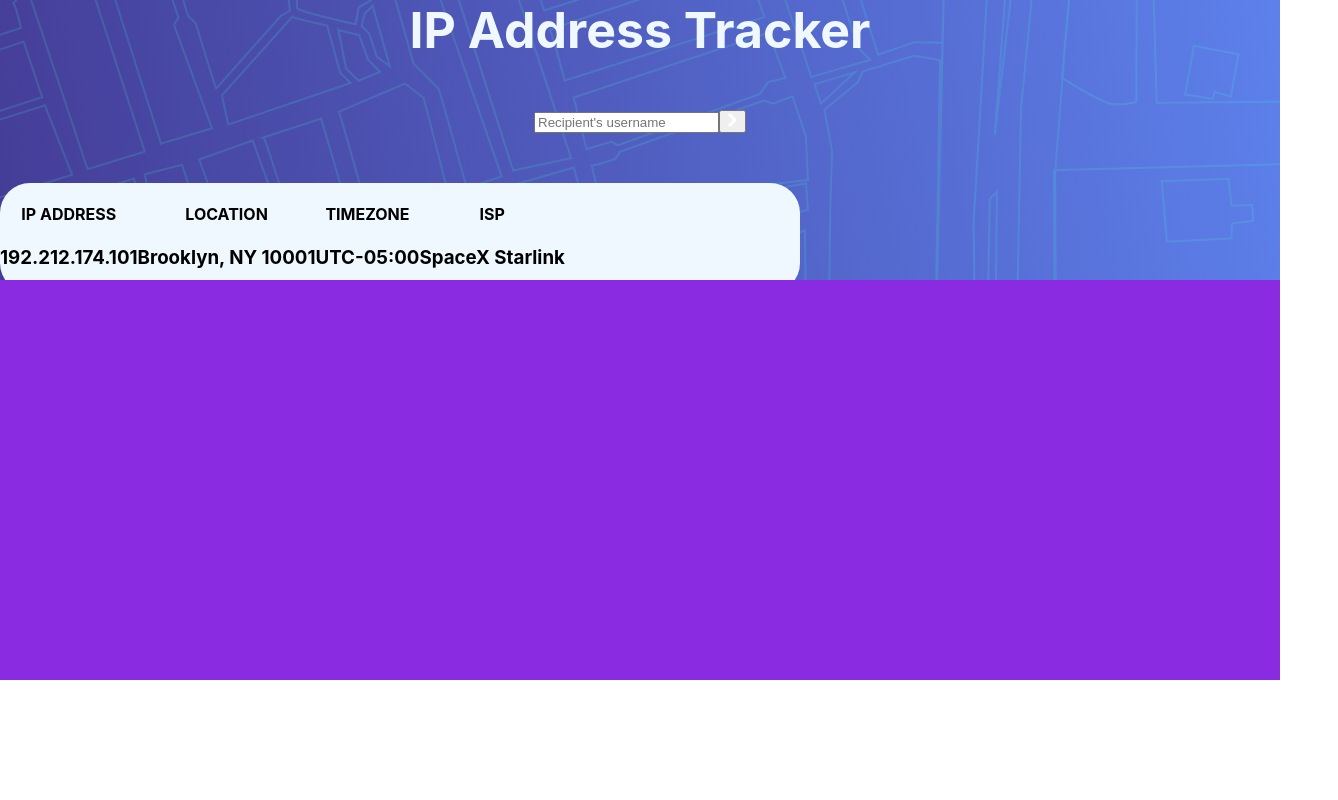
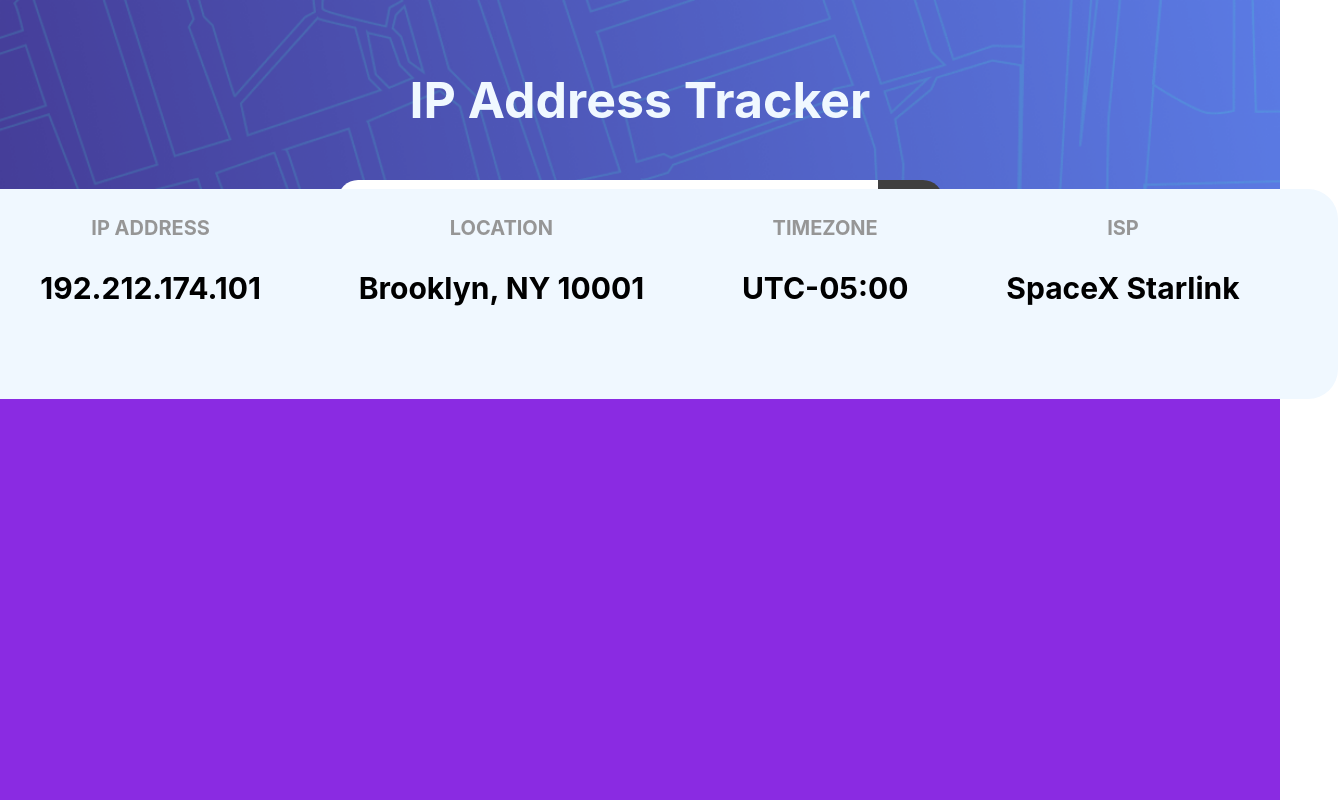
Before and after one commit to MaxSteelAT/ip-address-tracker-REACT, a React (Create React App) app: page / in a window 1280 px wide. Shown: the top 800 px of the page, 1338 px wide, since content can reach past the window. Built offline with nearby package versions, Linux system fonts and the light colour scheme.

Commit message:
Se terminó el estilo del proyecto

```diff
--- a/src/App.js
+++ b/src/App.js
@@ -37,7 +37,8 @@ function App() {
         </div>
       </div>
       <div>
-        <div style={{ with: '100vw', height: '400px', backgroundColor: 'blueviolet' }}></div>
+        <div style={{ with: '100vw', height: '700px', backgroundColor: 'blueviolet' }}></div>
+
       </div>
     </div>
   );
--- a/src/App.scss
+++ b/src/App.scss
@@ -1,3 +1,68 @@
+$very-dark-gray-color: hsl(0, 0%, 17%);
+$dark-gray: hsl(0, 0%, 59%);
+
+
+.header {
+  background-image: url('../src/images/pattern-bg-desktop.png');
+  background-repeat: no-repeat;
+  background-size: cover;
+  width: 100vw;
+  height: 38vh;
+  display: flex;
+  flex-direction: column;
+  align-items: center;
+  position: relative;
+}
+
+.title {
+  margin-top: 70px;
+  font-size: 50px;
+  color: aliceblue;
+}
+
+.input-group.mb-3{
+
+  .form-control{
+  height: 60px;
+  width: 500px;
+  padding: 0 20px;
+  font-size: 20px;
+
+  border-radius:20px 0 0 20px;
+  border-style: none;
+
+}
+.btn.btn-outline-secondary{
+  height: 62px;
+  width: 65px;
+  border-radius:0 20px 20px 0;
+  background-color: hsl(0deg 0% 24.71%);
+  border-style: none;
+}
+}
+
+
+.ip-address-information {
+  display: flex;
+  justify-content: space-evenly;
+  position: absolute;
+  bottom: -95px;
+  background-color: aliceblue;
+  width: 1395px;
+  border-radius: 30px;
+  height: 210px;
+  margin-top: 50px;
+
+  h4 {
+    font-size: 20px;
+    color: $dark-gray;
+  }
+
+  h3 {
+    font-size: 30px;
+  }
+}
+
 .normal{
   color: blue;
 }
--- a/src/index.scss
+++ b/src/index.scss
@@ -11,26 +11,3 @@ code {
   font-family: source-code-pro, Menlo, Monaco, Consolas, 'Courier New',
     monospace;
 }
-
-.header {
-  background-image: url('../src/images/pattern-bg-desktop.png');
-  background-repeat: no-repeat;
-  background-size: cover;
-  width: 100vw;
-  height: 35vh;
-}
-
-.title {
-  margin-top: 0px;
-  font-size: 50px;
-  color: aliceblue;
-}
-
-.row.ip-address-information {
-  display: flex;
-  background-color: aliceblue;
-  width: 800px;
-  border-radius: 30px;
-  height: 110px;
-  margin-top: 50px;
-}
```
